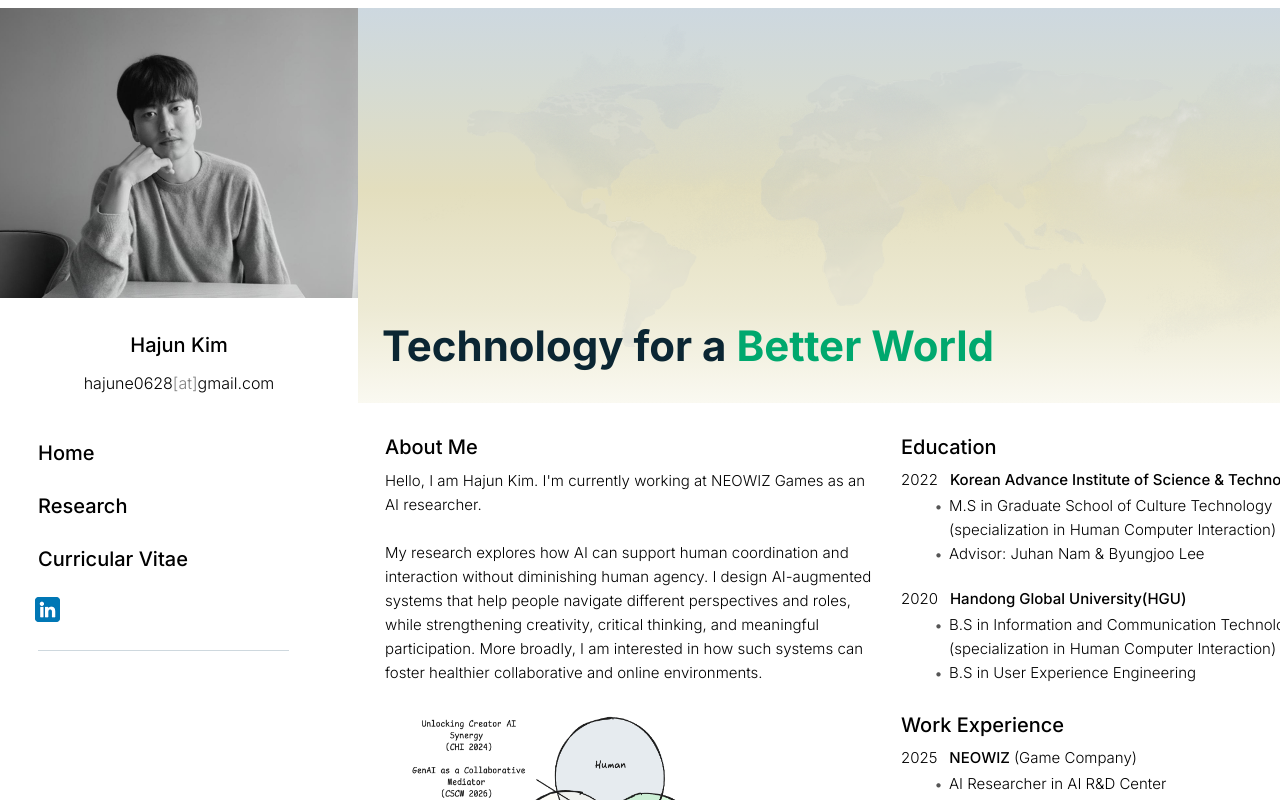
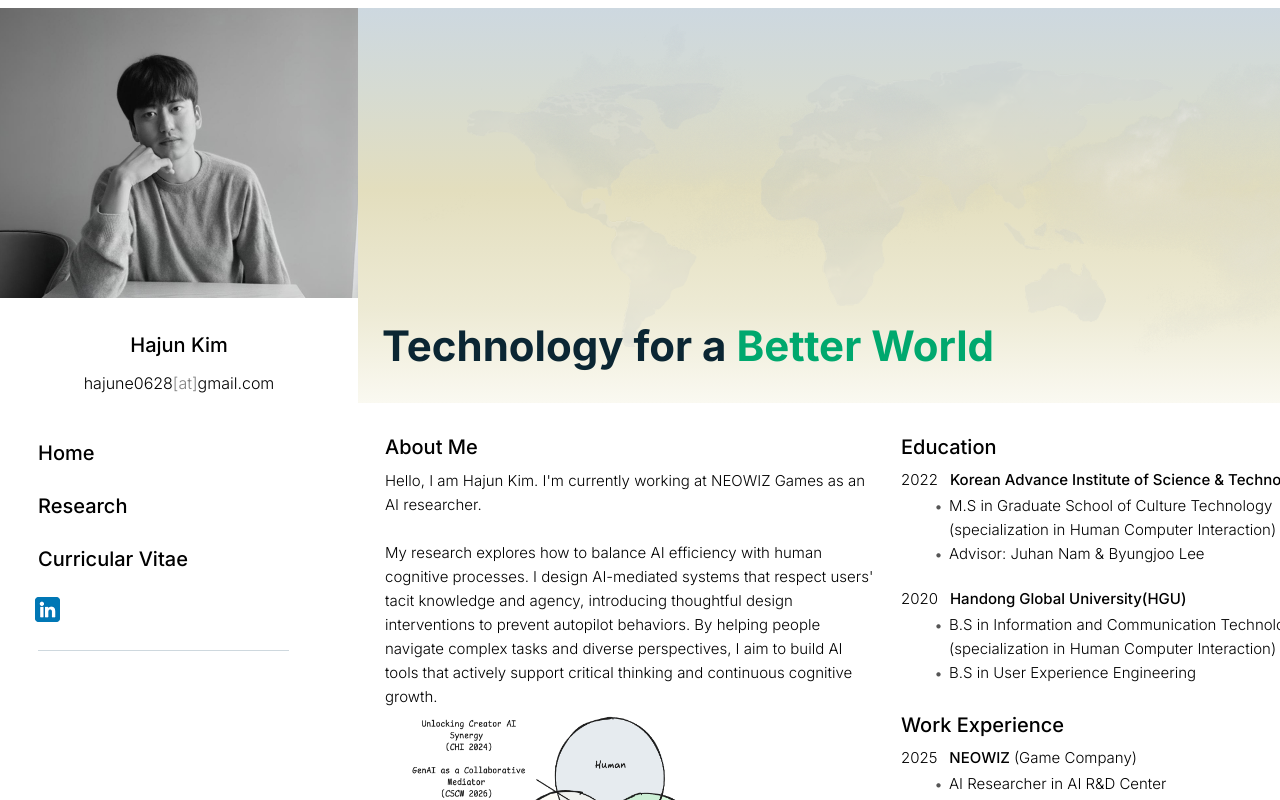
Before and after one commit to HajunKim/my-portfolio, a Next.js app: page / in a window 1280 px wide. Shown: the top 800 px of the page. Built offline with nearby package versions, Linux system fonts and the light colour scheme.

Commit message:
update intro

```diff
--- a/src/app/(main)/page.tsx
+++ b/src/app/(main)/page.tsx
@@ -22,11 +22,17 @@ export default function Home() {
           <p>
             Hello, I am Hajun Kim. I'm currently working at NEOWIZ Games as an AI researcher.
             <br /><br />
-            My research explores how AI can support human coordination and interaction
+            My research explores how to balance AI efficiency with human cognitive processes.
+            I design AI-mediated systems that respect users' tacit knowledge and agency,
+            introducing thoughtful design interventions to prevent autopilot behaviors.
+            By helping people navigate complex tasks and diverse perspectives,
+            I aim to build AI tools that actively support critical thinking and continuous cognitive growth.
+
+            {/*My research explores how AI can support human coordination and interaction
              without diminishing human agency. I design AI-augmented systems that help
               people navigate different perspectives and roles, while strengthening
                creativity, critical thinking, and meaningful participation.
-               More broadly, I am interested in how such systems can foster healthier collaborative and online environments.
+               More broadly, I am interested in how such systems can foster healthier collaborative and online environments.*/}
           </p>
           <Image
             src="/images/Diagram.png"
```
